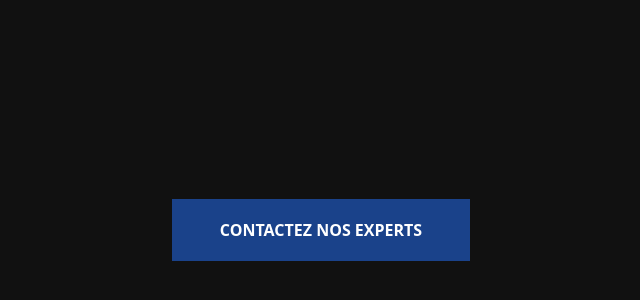
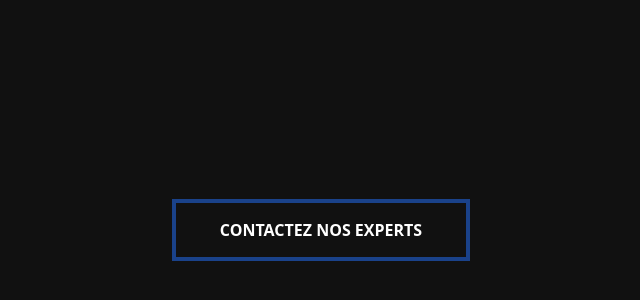
Before and after one commit to aybbhb/neon-button, a plain HTML site: page index.html in a window 1280 px wide. Shown: the part 178-478 px from the top of the page, without its empty margins (319-959 px from the left). Drawn offline with Linux system fonts and the light colour scheme.

Commit message:
Update index.html

```diff
--- a/index.html
+++ b/index.html
@@ -17,7 +17,7 @@
     .btn-76 {
       -webkit-tap-highlight-color: transparent;
       -webkit-appearance: button;
-      background-color: #1a428a;
+      background-color: transparent;
       background-image: none;
       color: #fff;
       cursor: pointer;
```
